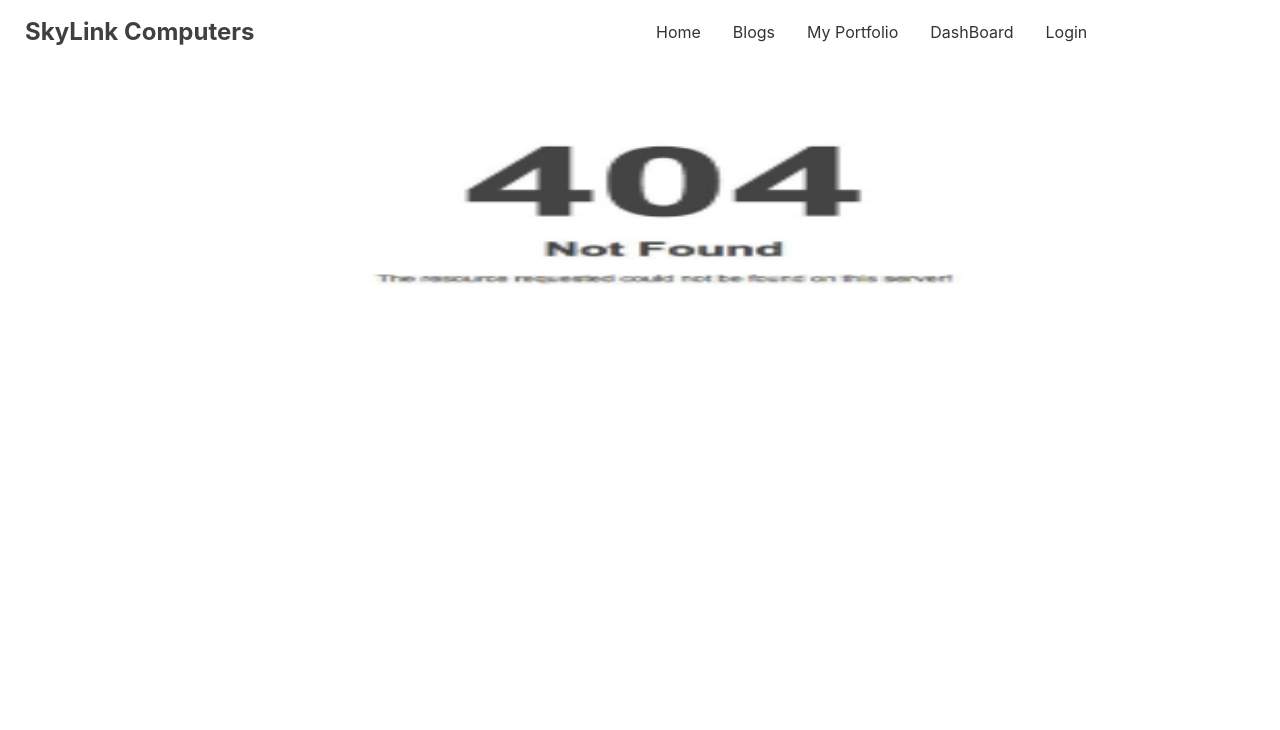
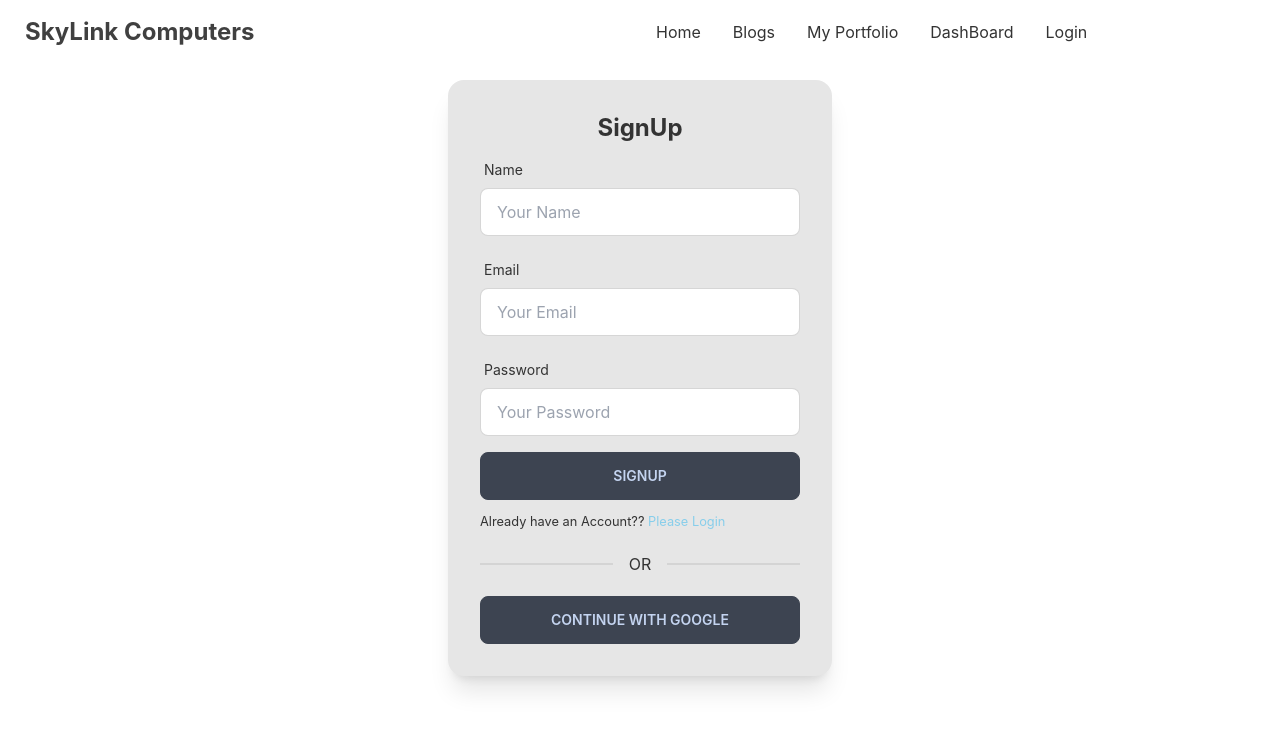
Before and after one commit to shtabdeepaull/Skylink-computers-client, a React (Create React App) app: page /signup in a window 1280 px wide. Shown: the top 730 px of the page. Built offline with nearby package versions, Linux system fonts and the light colour scheme; no server answers.

Commit message:
implementted email nad password based authentication

```diff
--- a/src/App.js
+++ b/src/App.js
@@ -6,6 +6,7 @@ import Login from './Pages/Login/Login';
 import Blog from './Pages/Blogs/Blog';
 import MyPortfolio from './Pages/Home/MyPortfolio';
 import NotFound from './Pages/Shared/NotFound';
+import SignUp from './Pages/Login/SignUp';
 
 function App() {
   return (
@@ -14,6 +15,7 @@ function App() {
       <Routes>
         <Route path="/" element={<Home/>}></Route>
         <Route path="/login" element={<Login/>}></Route>
+        <Route path="/signup" element={<SignUp/>}></Route>
         <Route path="/blogs" element={<Blog/>}></Route>
         <Route path="/myportfolio" element={<MyPortfolio/>}></Route>
         <Route path="*" element={<NotFound/>}></Route>
--- a/src/Pages/Login/Login.js
+++ b/src/Pages/Login/Login.js
@@ -3,6 +3,7 @@ import { useSignInWithGoogle, useSignInWithEmailAndPassword } from 'react-fireba
 import auth from '../../firebase.init';
 import { useForm } from "react-hook-form";
 import Loading from '../Shared/Loading';
+import { Link } from 'react-router-dom';
 
 const Login = () => {
     const [signInWithGoogle, gUser, gLoading, gError] = useSignInWithGoogle(auth);
@@ -90,6 +91,7 @@ const Login = () => {
                         {signInError}
                         <input className='btn w-full max-w-xs' value="Login" type="submit" />
                     </form>
+                    <p><small>New to Skylink Computers?? <Link className='text-secondary' to="/signup">Create New Account</Link></small></p>
                     <div className="divider">OR</div>
                     <button
                         onClick={() => signInWithGoogle()}
--- a/src/Pages/Login/SignUp.js
+++ b/src/Pages/Login/SignUp.js
@@ -1,9 +1,128 @@
 import React from 'react';
+import { useCreateUserWithEmailAndPassword, useSignInWithGoogle, useUpdateProfile } from 'react-firebase-hooks/auth';
+import { useForm } from 'react-hook-form';
+import { Link, useNavigate } from 'react-router-dom';
+import auth from '../../firebase.init';
+import Loading from '../Shared/Loading';
 
 const SignUp = () => {
+    const [signInWithGoogle, gUser, gLoading, gError] = useSignInWithGoogle(auth);
+    const { register, formState: { errors }, handleSubmit } = useForm();
+    const [
+        createUserWithEmailAndPassword,
+        user,
+        loading,
+        error,
+      ] = useCreateUserWithEmailAndPassword(auth);
+
+      const [updateProfile, updating, updateError] = useUpdateProfile(auth);
+
+      const navigate = useNavigate();
+
+    let signInError;
+
+    if (loading || gLoading || updating) {
+        return <Loading></Loading>
+    }
+
+    if (error || gError || updateError) {
+        signInError = <p className='text-red-500'><small>{error?.message || gError?.message || updateError?.error}</small></p>
+    }
+
+    if (gUser || user) {
+        console.log(gUser || user);
+    }
+
+    const onSubmit = async data => {
+        console.log(data);
+        await createUserWithEmailAndPassword(data.email, data.password);
+        await updateProfile({displayName:data.name});
+        console.log('update done');
+        navigate('/');
+    };
     return (
-        <div>
+        <div className="flex  justify-center items-center">
+            <div className="card mt-4 w-96 bg-base-200 shadow-xl">
+                <div className="card-body">
+                    <h2 className="text-center font-bold text-2xl">SignUp</h2>
+                    <form onSubmit={handleSubmit(onSubmit)}>
 
+                        <div className="form-control w-full max-w-xs">
+                            <label className="label">
+                                <span className="label-text">Name</span>
+                            </label>
+                            <input type="name"
+                                placeholder="Your Name"
+                                className="input input-bordered w-full max-w-xs"
+                                {...register("name", {
+                                    required: {
+                                        value: true,
+                                        message: "Name is required"
+                                    }
+                                })}
+                            />
+                            <label className="label">
+                                {errors.name?.type === 'required' && <span className="label-text-alt text-red-500">{errors.email.message}</span>}
+                            </label>
+                        </div>
+                        <div className="form-control w-full max-w-xs">
+                            <label className="label">
+                                <span className="label-text">Email</span>
+                            </label>
+                            <input type="email"
+                                placeholder="Your Email"
+                                className="input input-bordered w-full max-w-xs"
+                                {...register("email", {
+                                    required: {
+                                        value: true,
+                                        message: "Email is required"
+                                    },
+                                    pattern: {
+                                        value: /[a-z0-9]+@[a-z]+\.[a-z]{2,3}/,
+                                        message: 'Provide a valid email'
+                                    }
+                                })}
+                            />
+                            <label className="label">
+                                {errors.email?.type === 'required' && <span className="label-text-alt text-red-500">{errors.email.message}</span>}
+                                {errors.email?.type === 'pattern' && <span className="label-text-alt text-red-500">{errors.email.message}</span>}
+                            </label>
+                        </div>
+                        <div className="form-control w-full max-w-xs">
+                            <label className="label">
+                                <span className="label-text">Password</span>
+                            </label>
+                            <input type="password"
+                                placeholder="Your Password"
+                                className="input input-bordered w-full max-w-xs"
+                                {...register("password", {
+                                    required: {
+                                        value: true,
+                                        message: "Password is required"
+                                    },
+                                    minLength: {
+                                        value: 6,
+                                        message: 'Must be 6 characters or longer'
+                                    }
+                                })}
+                            />
+                            <label className="label">
+                                {errors.password?.type === 'required' && <span className="label-text-alt text-red-500">{errors.password.message}</span>}
+                                {errors.password?.type === 'minLength' && <span className="label-text-alt text-red-500">{errors.password.message}</span>}
+                            </label>
+                        </div>
+
+                        {signInError}
+                        <input className='btn w-full max-w-xs' value="SignUp" type="submit" />
+                    </form>
+                    <p><small>Already have an Account?? <Link className='text-secondary' to="/Login">Please Login</Link></small></p>
+                    <div className="divider">OR</div>
+                    <button
+                        onClick={() => signInWithGoogle()}
+                        className="btn btn-xs sm:btn-sm md:btn-md lg:btn-md"
+                    >Continue With Google</button>
+                </div>
+            </div>
         </div>
     );
 };
--- a/src/Pages/Shared/Header.js
+++ b/src/Pages/Shared/Header.js
@@ -1,13 +1,23 @@
+import { signOut } from 'firebase/auth';
 import React from 'react';
+import { useAuthState } from 'react-firebase-hooks/auth';
 import { Link } from 'react-router-dom';
+import auth from '../../firebase.init';
 
 const Header = () => {
+
+    const [user, loading, error] = useAuthState(auth);
+
+    const logout = () => {
+        signOut(auth);
+    };
+
     const menuItems = <>
         <li><Link to="/">Home</Link></li>
         <li><Link to="/blogs">Blogs</Link></li>
         <li><Link to="/myportfolio">My Portfolio</Link></li>
         <li><Link to="/dashboard">DashBoard</Link></li>
-        <li><Link to="/login">Login</Link></li>
+        <li>{user ? <button class="btn btn-ghost" onClick={logout}>Sign Out</button> : <Link to="/login">Login</Link>}</li>
     </>
     return (
         <div  className="navbar bg-base-100">
--- a/src/Pages/Shared/Loading.js
+++ b/src/Pages/Shared/Loading.js
@@ -2,8 +2,8 @@ import React from 'react';
 
 const Loading = () => {
     return (
-        <div class="flex items-center justify-center ">
-            <div class="w-16 h-16 border-b-2 border-gray-900 rounded-full animate-spin"></div>
+        <div  className="flex items-center justify-center ">
+            <div  className="w-16 h-16 border-b-2 border-gray-900 rounded-full animate-spin"></div>
         </div>
     );
 };
```
